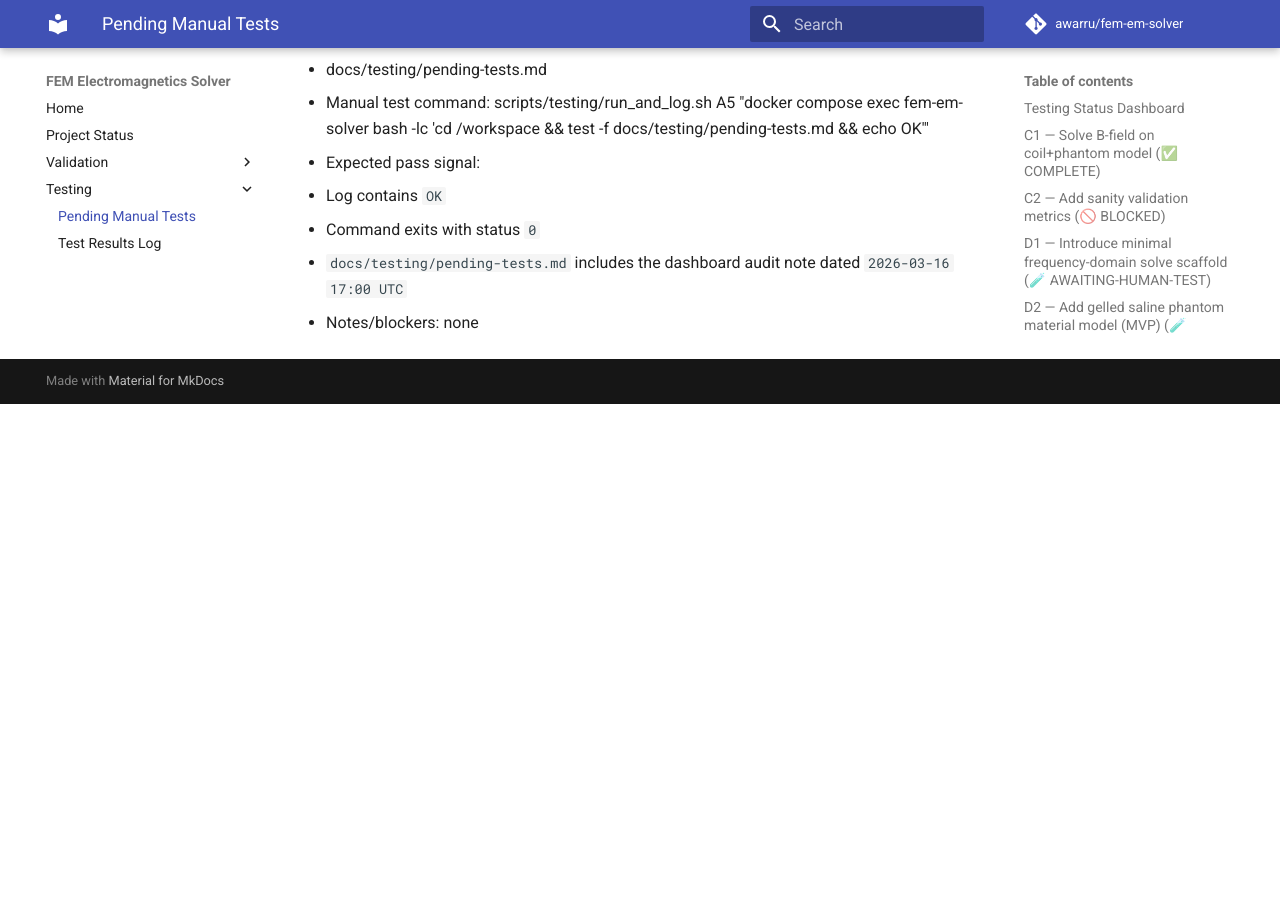
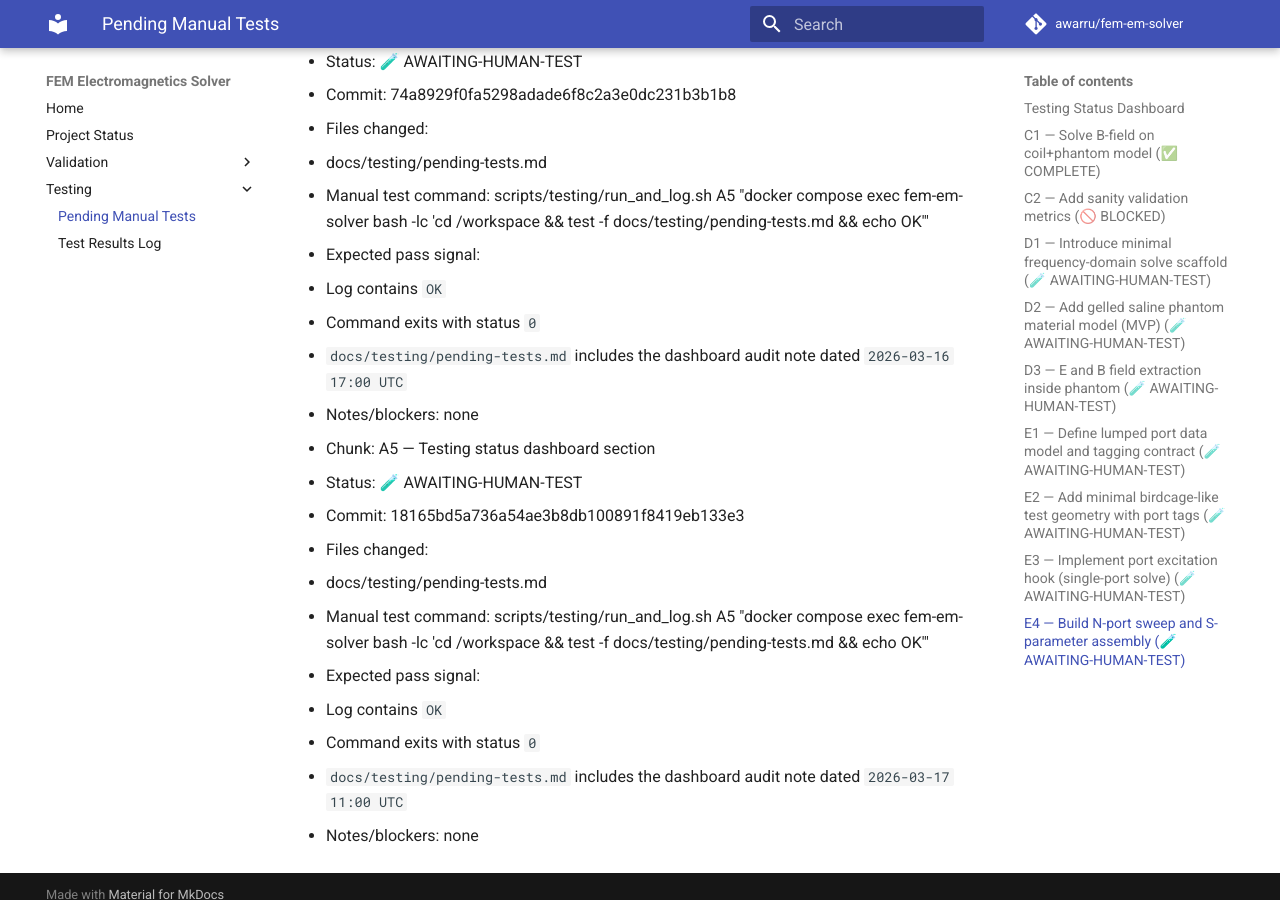
Before and after one commit to awarru/fem-em-solver, an MkDocs documentation site: the page built from docs/testing/pending-tests.md, in a window 1280 px wide and 900 px high, scrolled down 31330 px. Built offline with MkDocs 1.6.1 and Material for MkDocs 9.7.7, drawn with Linux system fonts in a browser that asks for light colours; comment, search, counter and statistics services are not loaded; before the commit the page ends 31734 px from its top, so only the background shows below that; some of the changed text lies outside the part shown.

Commit message:
docs(testing): record 2026-03-17 dashboard audit (A5)

```diff
--- a/docs/testing/pending-tests.md
+++ b/docs/testing/pending-tests.md
@@ -72,6 +72,8 @@
 Dashboard audit note (2026-03-16 11:00 UTC): reviewed `docs/testing/test-results.md` and `docs/testing/logs/*.log` (including 20260226T163405Z_C1/C2/D1/D2/D3 and 20260226T163406Z_E1/E2/E3/E4). Newly reviewed logs fail at docker preflight (`service "fem-em-solver" is not running`) and do not provide command-matching PASS outcomes for currently pending chunk commands, so no additional chunk promotions were applied in this cron cycle.
 
 Dashboard audit note (2026-03-16 17:00 UTC): reviewed `docs/testing/test-results.md` and `docs/testing/logs/*.log`; no new human test logs were added since the 2026-03-16 11:00 UTC audit, so no additional chunk promotions were applied in this cron cycle.
+
+Dashboard audit note (2026-03-17 11:00 UTC): reviewed `docs/testing/test-results.md` and `docs/testing/logs/*.log`; no new human test logs were added since the 2026-03-16 17:00 UTC audit, so no additional chunk promotions were applied in this cron cycle.
 
 ---
 
@@ -823,3 +825,15 @@
   - Command exits with status `0`
   - `docs/testing/pending-tests.md` includes the dashboard audit note dated `2026-03-16 17:00 UTC`
 - Notes/blockers: none
+
+- Chunk: A5 — Testing status dashboard section
+- Status: 🧪 AWAITING-HUMAN-TEST
+- Commit: 18165bd5a736a54ae3b8db100891f8419eb133e3
+- Files changed:
+  - docs/testing/pending-tests.md
+- Manual test command: scripts/testing/run_and_log.sh A5 "docker compose exec fem-em-solver bash -lc 'cd /workspace && test -f docs/testing/pending-tests.md && echo OK'"
+- Expected pass signal:
+  - Log contains `OK`
+  - Command exits with status `0`
+  - `docs/testing/pending-tests.md` includes the dashboard audit note dated `2026-03-17 11:00 UTC`
+- Notes/blockers: none
```
